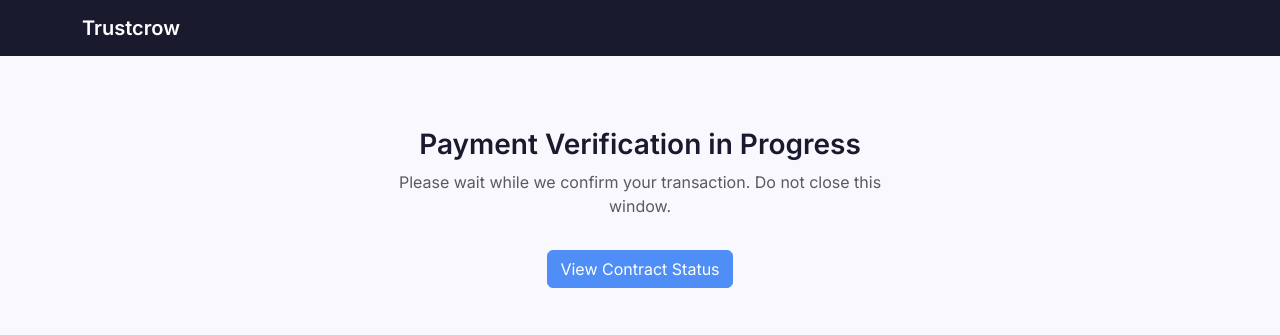
After one commit to Dekantiok/trustcrow, a Django app: page /escrow/000/callback/ in a window 1280 px wide. The commit adds this page. Shown: the top 335 px of the page. Run offline with Django 5.2, Linux system fonts and the light colour scheme; tables that the repository leaves empty hold one stand-in row (values such as "Sample post").

Commit message:
Add payment checkout and webhook handler

```diff
--- a/config/urls.py
+++ b/config/urls.py
@@ -10,4 +10,7 @@ urlpatterns = [
     path('verify/<str:code>/', views.verify_otp_view, name='verify_otp'),
     path('escrow/<str:code>/', views.contract_detail, name='contract_detail'),
     path('escrow/<str:code>/join/', views.counterparty_verify_otp, name='counterparty_verify_otp'),
+    path('escrow/<str:code>/pay/', views.initiate_payment, name='initiate_payment'),
+    path('escrow/<str:code>/callback/', views.payment_callback, name='payment_callback'),
+    path('webhooks/paystack/', views.paystack_webhook, name='paystack_webhook'),
 ]
--- a/escrow/views.py
+++ b/escrow/views.py
@@ -1,11 +1,16 @@
 import datetime
+import json
 from django.shortcuts import render, redirect, get_object_or_404
 from django.utils.timezone import now
+from django.views.decorators.csrf import csrf_exempt
+from django.http import HttpResponse, HttpResponseBadRequest
+from django.urls import reverse
 from .models import EscrowContract, AuthOTP
 from .forms import ContractCreationForm
 from .services import calculate_service_fee
 from .utils import generate_secure_code, generate_otp
 from .notifications import send_otp_via_termii
+from .gateways import get_payment_gateway
 
 STATUS_LABELS = {
     'pending_verification': 'Pending Verification',
@@ -105,6 +110,7 @@ def contract_detail(request, code):
         'status_label': STATUS_LABELS.get(contract.status, contract.status),
         'badge_class': STATUS_BADGES.get(contract.status, 'bg-secondary'),
         'show_counterparty_form': contract.status == 'awaiting_counterparty',
+        'show_payment_button': contract.status == 'awaiting_funding',
         'formatted_amount': f"\u20a6{contract.amount:,.2f}",
         'formatted_fee': f"\u20a6{contract.service_fee:,.2f}",
     }
@@ -157,3 +163,49 @@ def counterparty_verify_otp(request, code):
         'contract': contract,
         'error_message': error_message,
     })
+
+def initiate_payment(request, code):
+    contract = get_object_or_404(EscrowContract, code=code)
+    if contract.status != 'awaiting_funding':
+        return redirect('contract_detail', code=contract.code)
+
+    gateway = get_payment_gateway()
+    return_url = request.build_absolute_uri(reverse('payment_callback', kwargs={'code': contract.code}))
+
+    result = gateway.initialize_vault_payment(contract, return_url)
+
+    if result.get('status') and result.get('auth_url'):
+        return redirect(result['auth_url'])
+
+    return render(request, 'escrow/payment_error.html', {'error': 'Failed to initialize payment.'})
+
+def payment_callback(request, code):
+    contract = get_object_or_404(EscrowContract, code=code)
+    return render(request, 'escrow/payment_callback.html', {'contract': contract})
+
+@csrf_exempt
+def paystack_webhook(request):
+    if request.method != 'POST':
+        return HttpResponseBadRequest("Method not allowed")
+
+    gateway = get_payment_gateway()
+    payload_data = gateway.verify_incoming_webhook(request.headers, request.body)
+
+    if not payload_data:
+        return HttpResponseBadRequest("Invalid signature")
+
+    event = payload_data.get('event')
+    data = payload_data.get('data', {})
+    reference = data.get('reference')
+
+    if event == 'charge.success' and reference:
+        try:
+            contract = EscrowContract.objects.get(gateway_reference=reference)
+            if contract.status == 'awaiting_funding':
+                contract.status = 'in_inspection'
+                contract.inspection_ends = now() + datetime.timedelta(days=contract.inspection_days)
+                contract.save()
+        except EscrowContract.DoesNotExist:
+            pass
+
+    return HttpResponse("Webhook received", status=200)
--- /dev/null
+++ b/templates/escrow/payment_callback.html
@@ -0,0 +1,16 @@
+{% extends 'base.html' %}
+{% block title %}Payment Processing - Trustcrow{% endblock %}
+{% block navbar %}
+<nav class="navbar navbar-dark navbar-custom mb-4">
+    <div class="container"><span class="navbar-brand fw-bold">Trustcrow</span></div>
+</nav>
+{% endblock %}
+{% block content %}
+<div class="row justify-content-center">
+    <div class="col-12 col-md-6 text-center py-5">
+        <h3 class="text-navy fw-bold">Payment Verification in Progress</h3>
+        <p class="text-muted">Please wait while we confirm your transaction. Do not close this window.</p>
+        <a href="{% url 'contract_detail' contract.code %}" class="btn btn-primary-custom mt-3">View Contract Status</a>
+    </div>
+</div>
+{% endblock %}
```
Also changed, not shown: templates/escrow/contract_detail.html (+10 -2 lines), templates/escrow/payment_error.html (added, +16 -0 lines).
